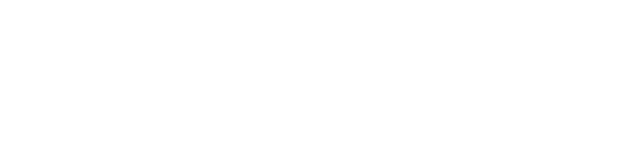
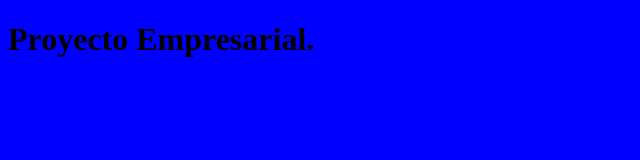
Before and after one commit to MarceAle/PracticaGit, a plain HTML site: page index.html in a window 1280 px wide. Shown: the whole page, without its empty margins (0-640 px from the left). Drawn offline with Linux system fonts and the light colour scheme.

```diff
--- /dev/null
+++ b/css/estilos.css
@@ -0,0 +1,3 @@
+body {
+	background-color: #00f;
+}
--- a/index.html
+++ b/index.html
@@ -4,8 +4,9 @@
 	<meta charset="utf-8">
 	<meta name="viewport" content="width=device-width, initial-scale=1">
 	<title></title>
+	<link href="css/estilos.css" rel="stylesheet" type="text/css">
 </head>
 <body>
-
+	<h1>Proyecto Empresarial.</h1>
 </body>
 </html>
```
Also changed, not shown: js/javascript.js (added).
